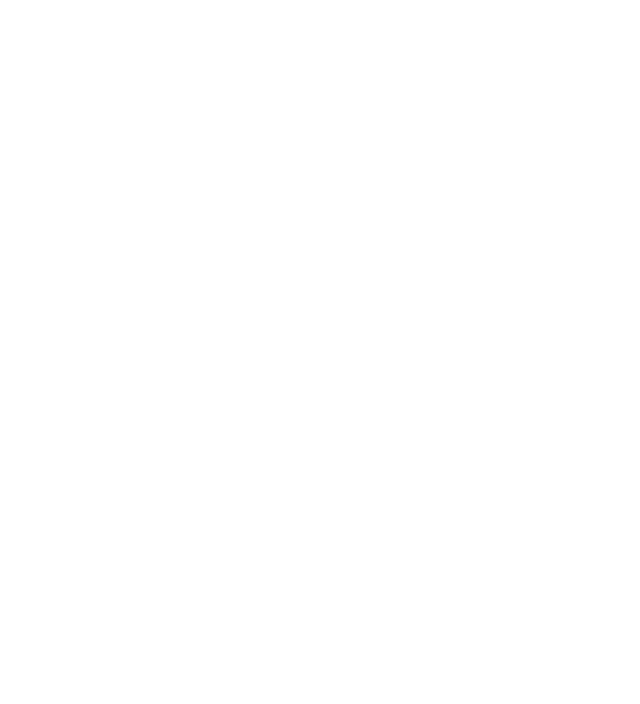
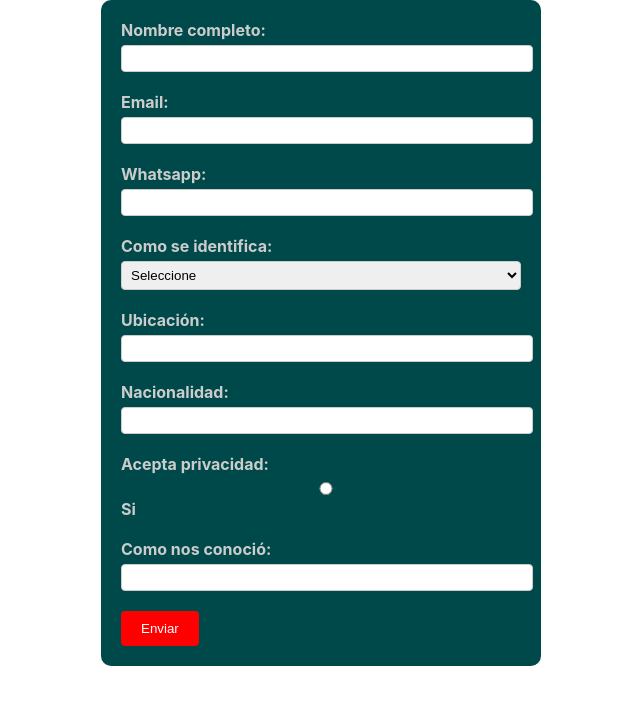
Before and after one commit to mihaelagheorghiu10/TalleresSomosF5, a React (Create React App) app: page /registrationForm in a window 1280 px wide. Before the commit this address had no page. Shown: the top 704 px of the page, without its empty margins (319-959 px from the left). Built offline with nearby package versions, Linux system fonts and the light colour scheme; no server answers.

Commit message:
add modifier to Talleres.jsx

```diff
--- a/src/App.js
+++ b/src/App.js
@@ -6,6 +6,7 @@ import AdminPage from './page/AdminPage/AdminPage'
 import Talleres from './page/talleres/Talleres'
 import EventDetail from './page/EventDetail/EventDetail'
 // import { AuthProvider } from './components/AuthContext'
+import RegistrationForm from './page/registrationForm/RegistrationForm'
 
 function App() {
   return (
@@ -20,6 +21,7 @@ function App() {
           <Route path="/form" element={<Form />} />
           <Route path="/adminPage" element={<AdminPage />} />
           <Route path="/talleres/:level" element={<Talleres />} />
+          <Route path="/registrationForm" element={<RegistrationForm/>}/>
         </Routes>
       </BrowserRouter>
     </div>
--- /dev/null
+++ b/src/page/registrationForm/RegistrationForm.module.css
@@ -0,0 +1,40 @@
+.container {
+    max-width: 400px;
+    margin: 0 auto;
+    padding: 20px;
+    color: #ccc;
+    background-color:#00494A ;
+    border-radius: 10px;
+}
+
+.inputContainer {
+    margin-bottom: 20px;
+}
+
+label {
+    display: block;
+    margin-bottom: 5px;
+    font-weight: bold;
+}
+
+input,
+select {
+    width: 100%;
+    padding: 5px;
+    border: 1px solid #ccc;
+    border-radius: 4px;
+}
+
+button {
+    padding: 10px 20px;
+    background-color: #FF0000;
+
+    color: #fff;
+    border: none;
+    border-radius: 4px;
+    cursor: pointer;
+}
+
+button:hover {
+    background-color: #FD4747;
+}
--- a/src/page/talleres/Talleres.jsx
+++ b/src/page/talleres/Talleres.jsx
@@ -17,7 +17,7 @@ export default function Talleres() {
   }
   useEffect(() => {
     getAllTalleres()
-  }, [])
+  }, )
 
   return (
     <div>
--- a/src/services/talleres.services.jsx
+++ b/src/services/talleres.services.jsx
@@ -2,6 +2,11 @@ import axios from 'axios'
 
 export const getTalleres = () => {
   return axios.get('https://648041e5f061e6ec4d48e9f6.mockapi.io/api/Talleres')
+
+}
+
+export const getInscriptionT = ()=> {
+  return axios.get('https://64843740ee799e3216266317.mockapi.io/api/InscriptionT')
 }
 
 /* const createUser = async (userData) => {
```
